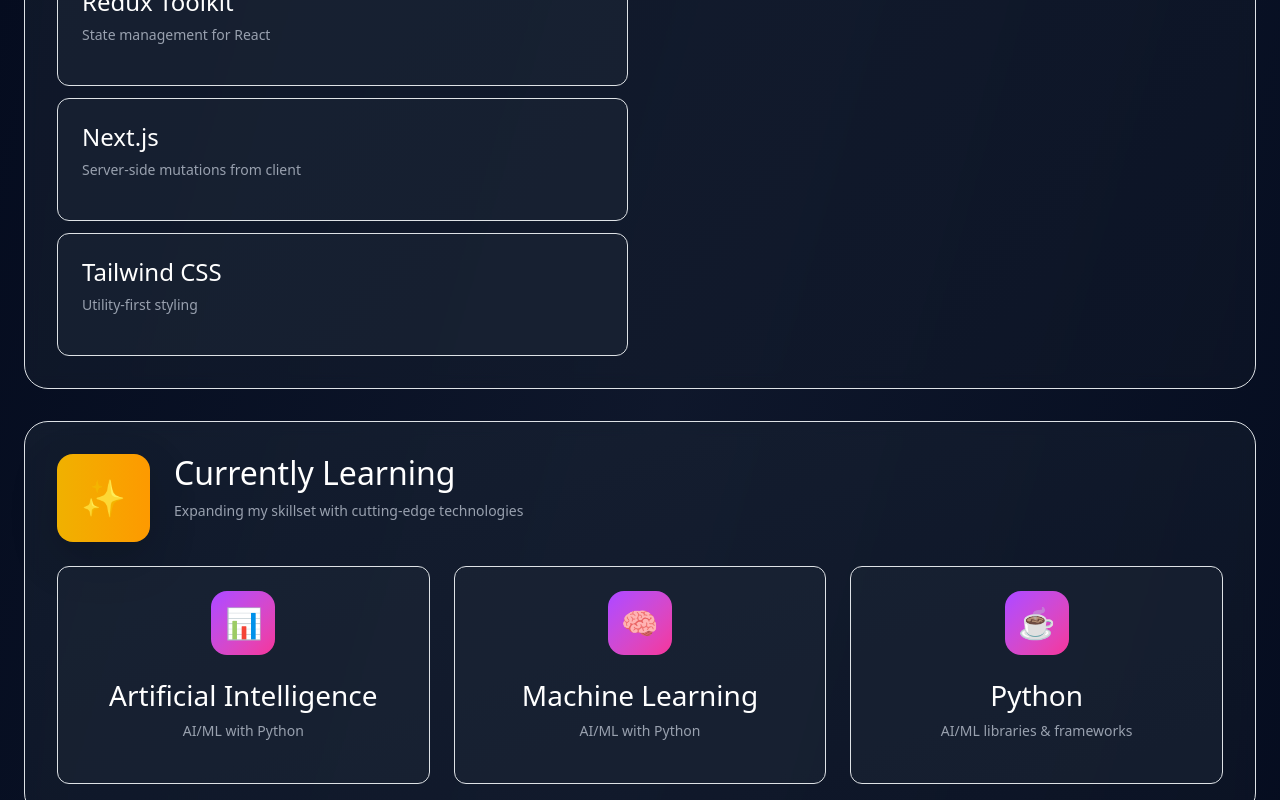
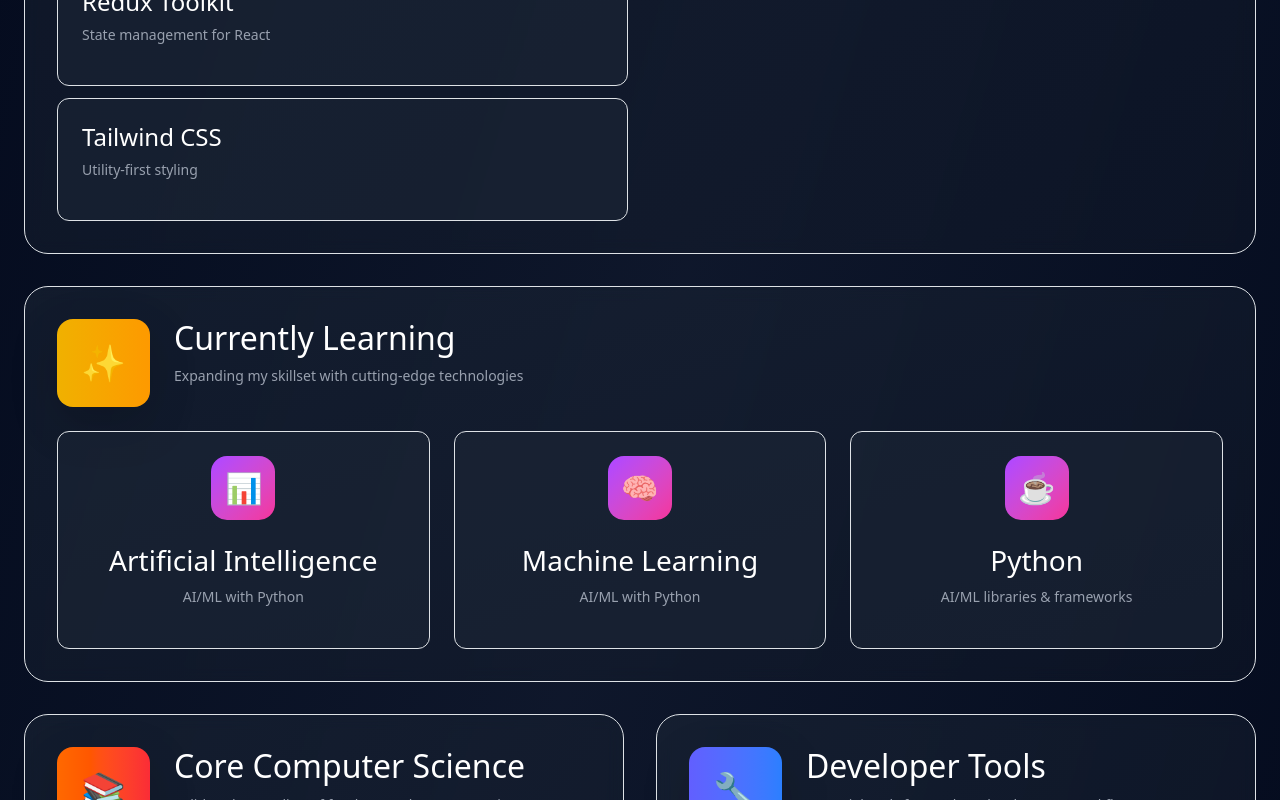
Before and after one commit to Amjadkhan9756/Portfolio, a React (Vite) app: page /Skill in a window 1280 px wide. Shown: the part 1880-2680 px from the top of the page. Built offline with nearby package versions, Linux system fonts and the light colour scheme.

Commit message:
new update

```diff
--- a/src/Component/Skill.jsx
+++ b/src/Component/Skill.jsx
@@ -35,7 +35,6 @@
               desc: "Frontend library with Hooks & lifecycle",
             },
             { name: "Redux Toolkit", desc: "State management for React" },
-            { name: " Next.js", desc: "Server-side mutations from client" },
             { name: "Tailwind CSS", desc: "Utility-first styling" },
           ],
         },
@@ -278,7 +277,6 @@
               "HTML5",
               "CSS3",
               "Tailwind CSS",
-              "Next.js",
               "Redux Toolkit",
               "Git",
               "GitHub",
```
